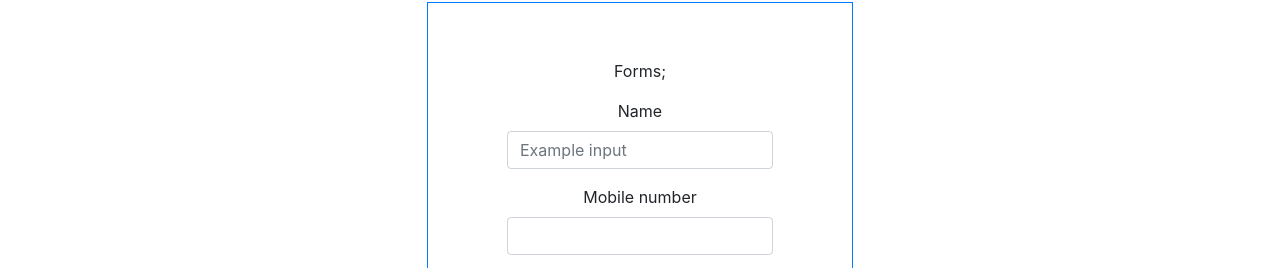
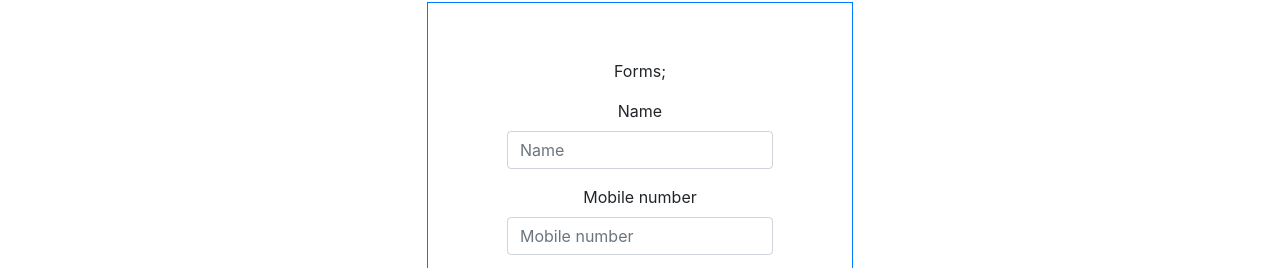
Before and after one commit to shreeragkh/my-project, a plain HTML site: page index.html in a window 1280 px wide. Shown: the part 603-871 px from the top of the page. Drawn offline with nearby package versions, Linux system fonts and the light colour scheme.

Commit message:
modified placeholder

```diff
--- a/index.html
+++ b/index.html
@@ -75,11 +75,11 @@
                 <p>Forms;</p>
             <div class="form-group col-md-9 mx-auto">
               <label for="formGroupExampleInput ">Name</label>
-              <input type="text" class="form-control" id="formGroupExampleInput" placeholder="Example input">
+              <input type="text" class="form-control" id="formGroupExampleInput" placeholder="Name">
             </div>
             <div class="form-group  col-md-9 mx-auto">
               <label for="formGroupExampleInput2">Mobile number</label>
-              <input type="tel" class="form-control" id="formGroupExampleInput2" >
+              <input type="tel" class="form-control" id="formGroupExampleInput2"placeholder="Mobile number" >
             </div>
             <div class="form-group  col-md-9 mx-auto">
                 <label for="exampleInputEmail1">Email address</label>
```
